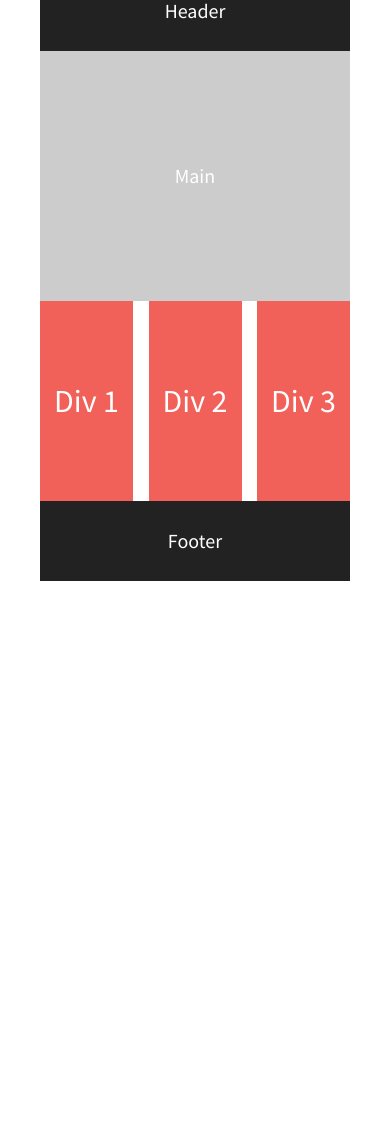
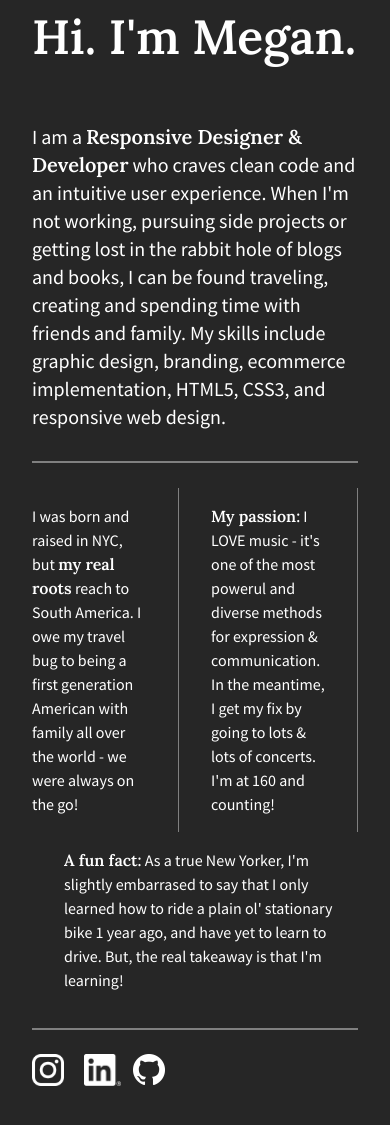
Before and after one commit to MeganSe/206-flexbox-layout, a plain HTML site: page index.html in a window 390 px wide. Shown: the part 29-1154 px from the top of the page. Before the commit the page ends 844 px from the top, so only its background shows below. Drawn offline with nearby package versions, Linux system fonts and the light colour scheme.

Commit message:
Added copy and social icons to layout. Adjusted for layout for changes and responsive design

```diff
--- a/css/main.css
+++ b/css/main.css
@@ -96,7 +96,7 @@ textarea {
    ========================================================================== */
 
 html {
-  background-color: #fff;
+    background-color: #262626;
     height: 100%;
     width: 100%;
 }
@@ -104,50 +104,109 @@ html {
 body {
     font-family: 'Source Sans Pro', sans-serif;
     padding: 0 2em;
-  font-size: 1.25em;
+    font-size: 1em;
     height: 100%;
     color: #fff;
 }
 
+.flex-container {
+    display: flex;
+    flex-flow: row wrap;
+    align-items: center;
+    justify-content: space-between;
+}
+
+p span {
+    font-family: 'Lora', serif;
+    font-weight: 600;
+}
+
 header,
 footer {
-  background-color: #222;
-  height: 80px;
     width: 100%;
+    display: flex;
+    justify-content: flex-start;
+}
+
+header h1 {
+    font-family: 'Lora', serif;
+    font-size: 3rem;
 }
 
 main {
-  background-color: #ccc;
-  height: 250px;
     width: 100%;
-}
-
-header,
-footer,
-main {
     display: flex;
-    justify-content: center;
+    justify-content: space-between;
     align-items: center;
-}
-
-.flex-container {
-    display: flex;
-    align-items: center;
-    justify-content: space-between;
-    flex-flow: row wrap;
+    font-size: 1.25em;
+    border-bottom: 2px solid grey;
+    margin-bottom: 1.25em;
+    padding-bottom: 0.5em;
 }
 
 .flex-items {
     color: #fff;
     line-height: 1.5em;
-    font-size: 1.6em;
-    background-color: #f16059;
-    width: 30%;
-    height: 200px;
     display: flex;
     justify-content: center;
     align-items: center;
+    padding: 0 2em;
+    flex-basis: 33.3%;
+    flex: 1;
 }
+
+#div-1 {
+    border: none;
+    padding-left: 0;
+}
+
+#div-2 {
+    border-left: 0.5px solid grey;
+    border-right: 0.5px solid grey;
+}
+
+#div-3 {
+    padding-right: 0;
+}
+
+footer {
+    margin: 1.25em 0;
+    border-top: 2px solid grey;
+    padding: 1.5em 0;
+}
+
+.icons {
+    display: flex;
+    justify-content: flex-start;
+    align-items: center;
+    flex-basis: 35%;
+
+}
+
+#insta {
+    height: 32px;
+    padding-right: 1.25em;
+}
+
+#li-in {
+    height: 32px;
+    padding-right: 0.75em;
+
+}
+
+#git {
+    height: 32px;
+}
+
+
+
+
+
+
+
+
+
+
 
 /* ==========================================================================
    Helper classes
--- a/index.html
+++ b/index.html
@@ -13,27 +13,48 @@
         <link rel="stylesheet" href="css/normalize.css">
         <link rel="stylesheet" href="css/main.css">
         <script src="js/vendor/modernizr-2.8.3.min.js"></script>
-        <link href="https://fonts.googleapis.com/css?family=Lora|Source+Sans+Pro:400,700" rel="stylesheet">
-    </head>
-    <body>
+        <link href="https://fonts.googleapis.com/css2?family=Lora:wght@400;600&family=Source+Sans+Pro:wght@400;700&display=swap" rel="stylesheet">    <body>
         <!--[if lt IE 8]>
             <p class="browserupgrade">You are using an <strong>outdated</strong> browser. Please <a href="http://browsehappy.com/">upgrade your browser</a> to improve your experience.</p>
         <![endif]-->
 
         <!-- Add your site or application content here -->
         <section class="flex-container">
-            <header>Header</header>
-            <main>Main</main>
+            <header>
+                    <h1>Hi. I'm Megan.</h1>
+            </header>
+            <main>
+                <p>I am a <span>Responsive Designer & Developer</span> who craves clean code and an intuitive user experience.
+                    When I'm not working, pursuing side projects or getting lost in the rabbit hole of blogs and books, I can be
+                    found traveling, creating and spending time with friends and family. My skills include graphic design,
+                    branding, ecommerce implementation, HTML5, CSS3, and responsive web design.</p>
+            </main>
+
+    <!-- ======== Start three colum layout content ======== -->
             <div id="div-1" class="flex-items">
-                Div 1
+                <p>I was born and raised in NYC, but <span>my real roots</span> reach to South America. I owe my travel bug to being
+                    a first generation American with family all over the world - we were always on the go!
+                </p>
             </div>
             <div id="div-2" class="flex-items">
-                Div 2
+                <p><span>My passion:</span> I LOVE music - it's one of the most powerul and diverse methods for expression & communication.
+                    In the meantime, I get my fix by going to lots & lots of concerts. I'm at 160 and counting!
+                </p>
             </div>
             <div id="div-3" class="flex-items">
-                Div 3
+                <p><span>A fun fact:</span> As a true New Yorker, I'm slightly embarrased to say that I only learned how to ride a plain ol'
+                    stationary bike 1 year ago, and have yet to learn to drive. But, the real takeaway is that I'm learning!
+                </p>
             </div>
-            <footer>Footer</footer>
+    <!-- ========= End three colum layout content ========= -->
+
+            <footer>
+                <div class="icons">
+                    <img id="insta" src="img/Instagram_rnd-sq.png" alt="Instagram icon" />
+                    <a href="https://www.linkedin.com/in/meganwsearle/" target="_blank"><img id="li-in" src="img/LI-In-wht.png" alt="LinkedIn icon" /></a>
+                    <a href="https://github.com/MeganSe" target="_blank"><img id="git" src="img/GitHub-Mark-Light-64px.png" alt="GitHub icon" /></a>
+                </div>
+            </footer>
         </section>
 
         <script src="https://ajax.googleapis.com/ajax/libs/jquery/1.11.3/jquery.min.js"></script>
```
Also changed, not shown: img/GitHub-Mark-Light-64px.png (added), img/Instagram_rnd-sq.png (added), img/LI-In-wht.png (added). Lines whose indentation alone changed are shown as unchanged.
